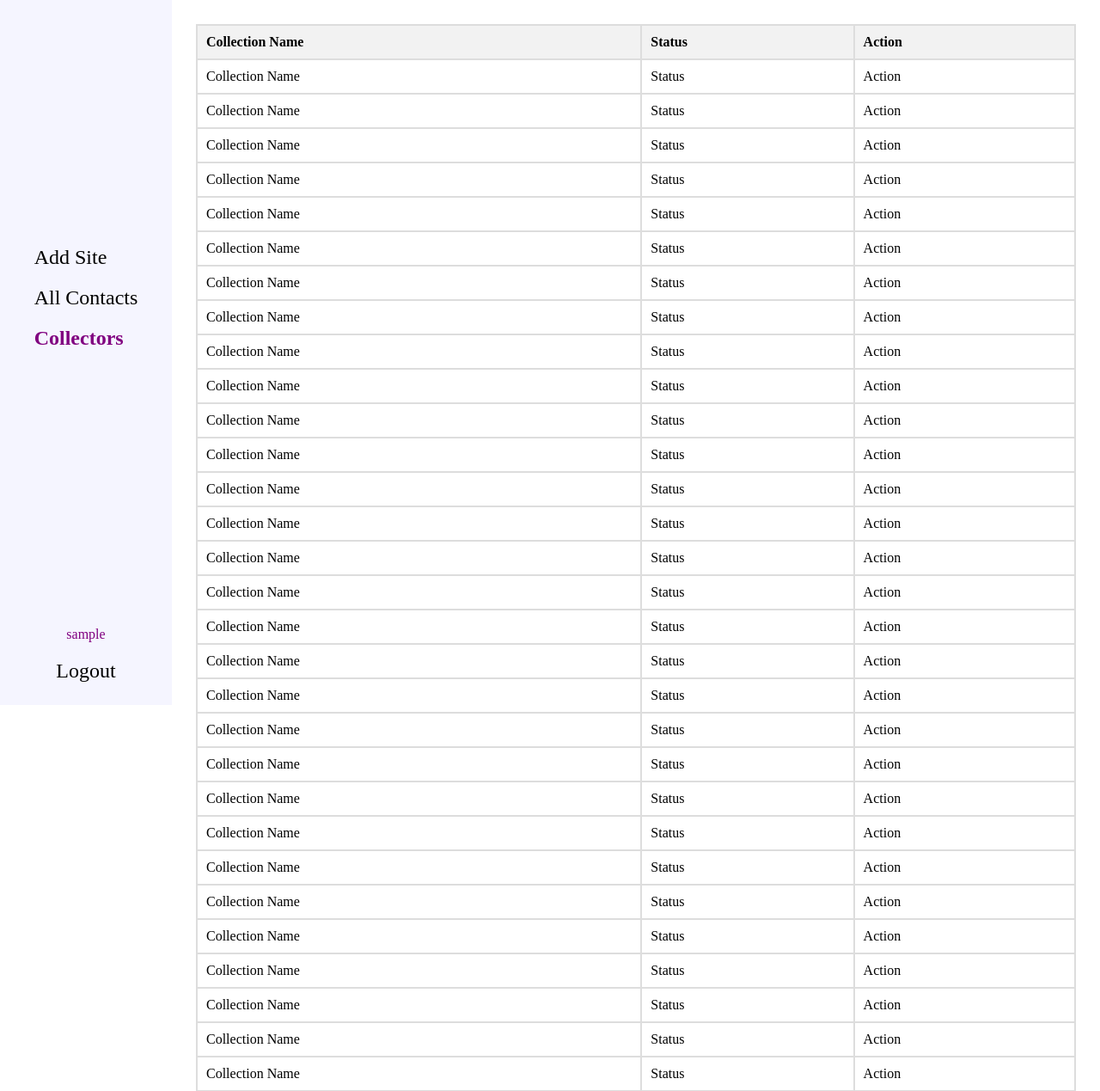
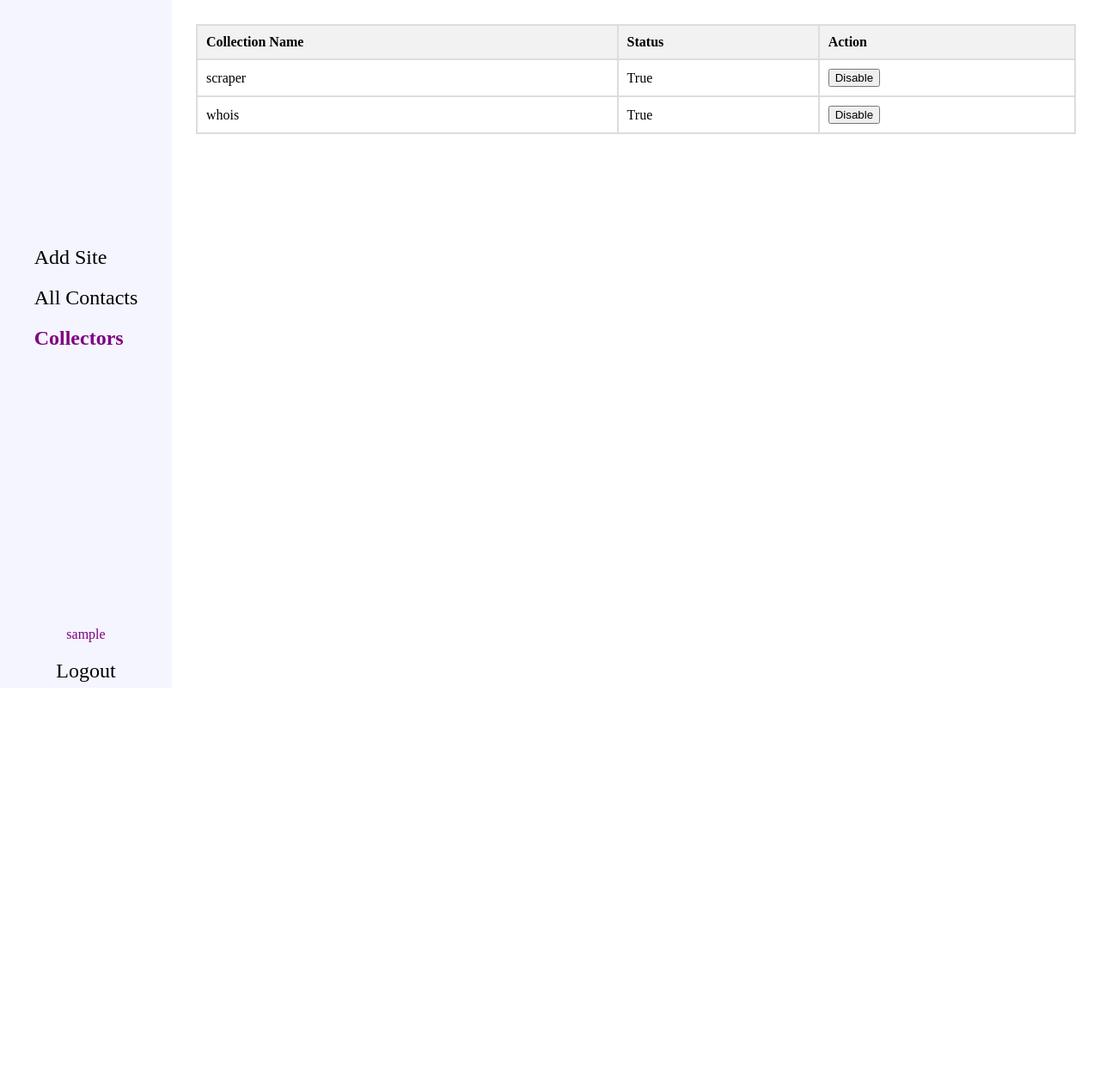
Before and after one commit to ivan-asdf/python_task, a Django app: page /collectors/ in a window 1280 px wide. Shown: the top 1269 px of the page at 86% size. After the commit the page ends 793 px from the top, so only its background shows below. Run offline with Django 4.2, Linux system fonts and the light colour scheme; the visitor is signed in with stand-in values (Sample User, id 1); data comes from the database, SQL or seed files in the repository.

Commit message:
Finished collector model and crud.

```diff
--- a/app/models.py
+++ b/app/models.py
@@ -1,4 +1,10 @@
+from django.core.exceptions import ValidationError
 from django.db import models
+from django.db.models.signals import post_save
+from django.dispatch import receiver
+from django.contrib.auth.models import User
+
+from .constants import COLLECTOR_NAMES
 
 # Create your models here.
 
@@ -9,13 +15,26 @@ class Contact(models.Model):
     contact = models.CharField(max_length=100)
     source = models.CharField(max_length=100)
 
-    def __str__(self):
-        return self.contact
+    # def __str__(self):
+    #     return self.contact
+
 
 class Collector(models.Model):
-    collection_name = models.CharField(max_length=100)
-    status = models.CharField(max_length=50)
-    # You can add more fields as needed for your Collector model
+    user = models.ForeignKey(User, on_delete=models.CASCADE)
+    name = models.CharField(max_length=100)
+    status = models.BooleanField(default=True)
 
-    def __str__(self):
-        return self.collection_name
+    def clean(self):
+        super().clean()
+        if self.name not in COLLECTOR_NAMES.ALL:
+            raise ValidationError("Invalid collector name")
+
+    # def __str__(self):
+    #     return self.name
+
+
+@receiver(post_save, sender=User)
+def create_collector(sender, instance, created, **kwargs):
+    if created:
+        for name in COLLECTOR_NAMES.ALL:
+            Collector.objects.create(user=instance, name=name)
--- a/app/templates/collectors.html
+++ b/app/templates/collectors.html
@@ -12,39 +12,25 @@
             </tr>
         </thead>
         <tbody>
-            <tr><td>Collection Name</td><td>Status</td><td>Action</td></tr>
-            <tr><td>Collection Name</td><td>Status</td><td>Action</td></tr>
-            <tr><td>Collection Name</td><td>Status</td><td>Action</td></tr>
-            <tr><td>Collection Name</td><td>Status</td><td>Action</td></tr>
-            <tr><td>Collection Name</td><td>Status</td><td>Action</td></tr>
-            <tr><td>Collection Name</td><td>Status</td><td>Action</td></tr>
-            <tr><td>Collection Name</td><td>Status</td><td>Action</td></tr>
-            <tr><td>Collection Name</td><td>Status</td><td>Action</td></tr>
-            <tr><td>Collection Name</td><td>Status</td><td>Action</td></tr>
-            <tr><td>Collection Name</td><td>Status</td><td>Action</td></tr>
-            <tr><td>Collection Name</td><td>Status</td><td>Action</td></tr>
-            <tr><td>Collection Name</td><td>Status</td><td>Action</td></tr>
-            <tr><td>Collection Name</td><td>Status</td><td>Action</td></tr>
-            <tr><td>Collection Name</td><td>Status</td><td>Action</td></tr>
-            <tr><td>Collection Name</td><td>Status</td><td>Action</td></tr>
-            <tr><td>Collection Name</td><td>Status</td><td>Action</td></tr>
-            <tr><td>Collection Name</td><td>Status</td><td>Action</td></tr>
-            <tr><td>Collection Name</td><td>Status</td><td>Action</td></tr>
-            <tr><td>Collection Name</td><td>Status</td><td>Action</td></tr>
-            <tr><td>Collection Name</td><td>Status</td><td>Action</td></tr>
-            <tr><td>Collection Name</td><td>Status</td><td>Action</td></tr>
-            <tr><td>Collection Name</td><td>Status</td><td>Action</td></tr>
-            <tr><td>Collection Name</td><td>Status</td><td>Action</td></tr>
-            <tr><td>Collection Name</td><td>Status</td><td>Action</td></tr>
-            <tr><td>Collection Name</td><td>Status</td><td>Action</td></tr>
-            <tr><td>Collection Name</td><td>Status</td><td>Action</td></tr>
-            <tr><td>Collection Name</td><td>Status</td><td>Action</td></tr>
-            <tr><td>Collection Name</td><td>Status</td><td>Action</td></tr>
-            <tr><td>Collection Name</td><td>Status</td><td>Action</td></tr>
-            <tr><td>Collection Name</td><td>Status</td><td>Action</td></tr>
-            <tr><td>Collection Name</td><td>Status</td><td>Action</td></tr>
-
-            <!-- Loop through collectors and display in table rows -->
+            {% for collector in collectors %}
+              <tr>
+                <td>{{ collector.name }}</td>
+                <td>{{ collector.status }}</td>
+                <td>
+                  <form method="post">
+                    {% csrf_token %}
+                    <input type="hidden" name="collector_id" value="{{ collector.id }}">
+                    <button type="submit">
+                      {% if collector.status %}
+                        Disable
+                      {% else %}
+                        Enable
+                      {% endif %}
+                    </button>
+                  </form>
+                </td>
+              </tr>
+            {% endfor %}
         </tbody>
     </table>
 {% endblock %}
--- a/app/views.py
+++ b/app/views.py
@@ -1,6 +1,7 @@
 from django.shortcuts import render, redirect
 # from django.http import HttpResponse
 from django.contrib.auth.decorators import login_required
+
 from .models import Contact, Collector
 
 # Create your views here.
@@ -22,15 +23,20 @@ def add_site(request):
 
 @login_required
 def all_contacts(request):
-    # Assuming you have some contacts data to pass to the template
-    contacts = Contact.objects.all()  # Assuming Contact is your model
+    contacts = Contact.objects.all()
     context = {"contacts": contacts, "username": request.user.username}
     return render(request, "all_contacts.html", context)
 
 
 @login_required
 def collectors(request):
-    # Assuming you have some collectors data to pass to the template
-    collectors = Collector.objects.all()  # Assuming Collector is your model
+    if request.method == "POST":
+        collector_id = request.POST.get("collector_id")
+        print(collector_id)
+        c = Collector.objects.get(pk=collector_id)
+        c.status = not c.status
+        c.save()
+
+    collectors = Collector.objects.filter(user_id=request.user.id)
     context = {"collectors": collectors, "username": request.user.username}
     return render(request, "collectors.html", context)
```
Also changed, not shown: app/constants.py (added, +9 -0 lines), app/migrations/0001_initial.py (added), app/migrations/0002_remove_collector_status.py (added), app/migrations/0003_collector_status.py (added).
